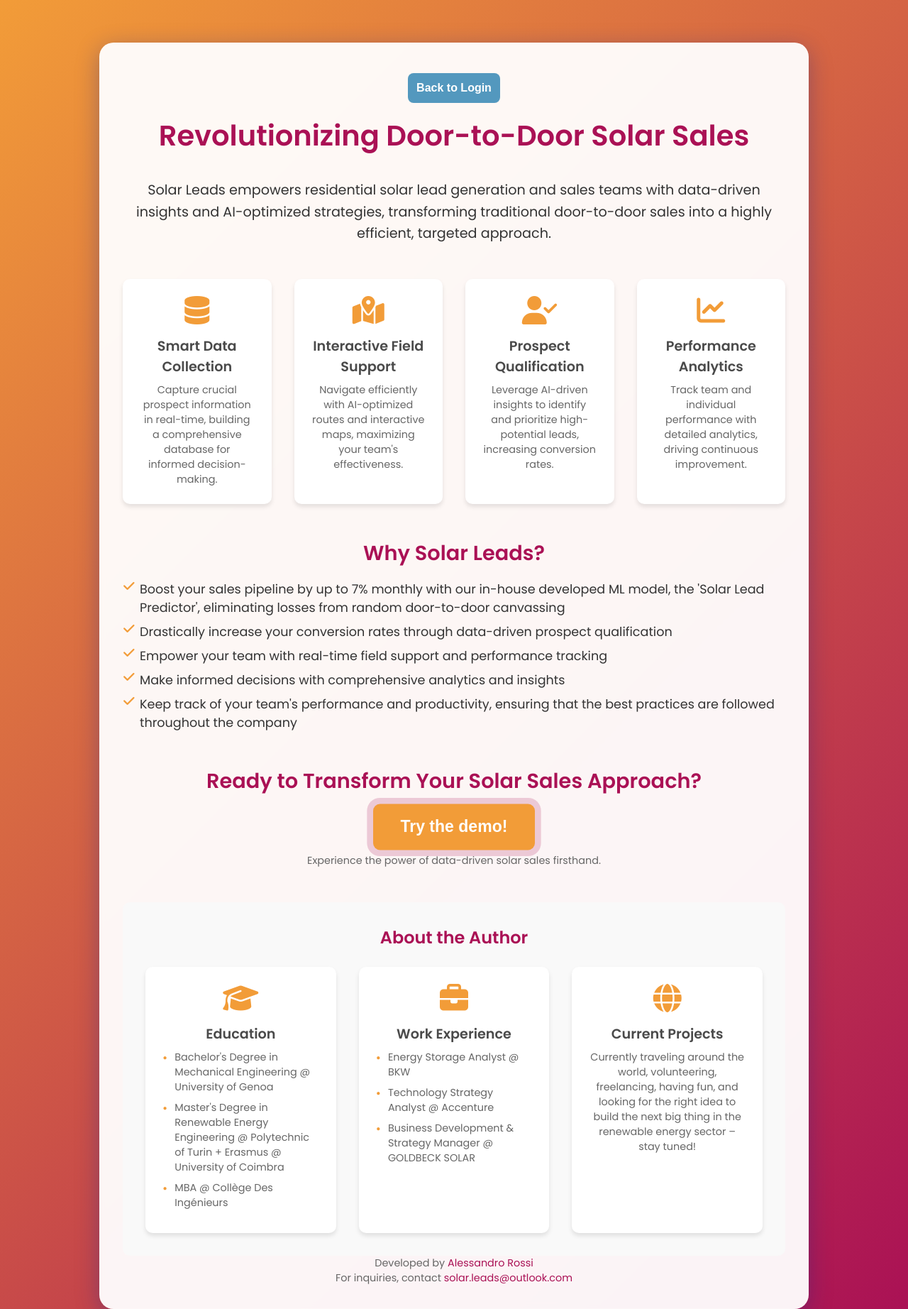
After one commit to alessandroredrouge/Solar-Leads, a Flask app: template app/templates/about.html in a window 1280 px wide. The commit adds this page. Shown: the whole page at 71% size. Run offline with Flask 2, Linux system fonts and the light colour scheme; the template is opened without the code that fills it, so the values that code supplies are empty; parts of the project's set-up code (start-up, migrations or seed data) failed here and were passed over; some libraries are stand-ins or nearby versions.

Commit message:
Created the 'About the project' page to give some more info to the users

```diff
--- a/app/main.py
+++ b/app/main.py
@@ -27,6 +27,14 @@ def login():
     Handles the login / demo testing.
     """
     return render_template('login.html')
+
+# Route for About Page
+@app.route('/about', methods=['GET'])
+def about():
+    """
+    Renders the About page.
+    """
+    return render_template('about.html')
 
 # Route for Role Selection Page
 @app.route('/role_selection', methods=['GET', 'POST'])
--- a/app/static/script.js
+++ b/app/static/script.js
@@ -6,6 +6,7 @@
 document.addEventListener('DOMContentLoaded', function() {
     const companyLoginBtn = document.getElementById('companyLogin');
     const tryDemoBtn = document.getElementById('tryDemo');
+    const aboutProjectBtn = document.getElementById('aboutProject');
 
     if (companyLoginBtn) {
         companyLoginBtn.addEventListener('click', function() {
@@ -16,6 +17,12 @@ document.addEventListener('DOMContentLoaded', function() {
     if (tryDemoBtn) {
         tryDemoBtn.addEventListener('click', function() {
             window.location.href = '/role_selection';
+        });
+    }
+
+    if (aboutProjectBtn) {
+        aboutProjectBtn.addEventListener('click', function() {
+            window.location.href = '/about';
         });
     }
 });
--- a/app/static/style.css
+++ b/app/static/style.css
@@ -985,3 +985,243 @@ tbody tr:hover {
 .delete-initiative:hover {
     background-color: #ee5253;
 }
+
+/* About page styles */
+/* Add these styles to your existing CSS file */
+
+.about-page {
+    max-width: 1000px;
+    margin: 0 auto;
+    padding: 2rem;
+}
+
+.about-page header {
+    text-align: center;
+    margin-bottom: 2rem;
+}
+
+.about-page h1 {
+    font-size: 2.5rem;
+    color: #AA1155;
+    margin-top: 1rem;
+}
+
+.about-intro {
+    font-size: 1.2rem;
+    line-height: 1.6;
+    text-align: center;
+    margin-bottom: 3rem;
+}
+
+.feature-grid {
+    display: grid;
+    grid-template-columns: repeat(auto-fit, minmax(200px, 1fr));
+    gap: 2rem;
+    margin-bottom: 3rem;
+}
+
+.feature-card {
+    background-color: #fff;
+    border-radius: 10px;
+    padding: 1.5rem;
+    text-align: center;
+    box-shadow: 0 4px 6px rgba(0, 0, 0, 0.1);
+    transition: transform 0.3s ease;
+}
+
+.feature-card:hover {
+    transform: translateY(-5px);
+}
+
+.feature-card i {
+    font-size: 2.5rem;
+    color: #F29C38;
+    margin-bottom: 1rem;
+}
+
+.feature-card h3 {
+    font-size: 1.2rem;
+    color: #4a4a4a;
+    margin-bottom: 0.5rem;
+}
+
+.feature-card p {
+    font-size: 0.9rem;
+    color: #666;
+}
+
+.about-details {
+    margin-bottom: 3rem;
+}
+
+.about-details h2 {
+    font-size: 1.8rem;
+    color: #AA1155;
+    margin-bottom: 1rem;
+}
+
+.about-details ul {
+    list-style-type: none;
+    padding-left: 0;
+}
+
+.about-details li {
+    font-size: 1.1rem;
+    margin-bottom: 0.5rem;
+    padding-left: 1.5rem;
+    position: relative;
+}
+
+.about-details li::before {
+    content: "\f00c";
+    font-family: "Font Awesome 5 Free";
+    font-weight: 900;
+    color: #F29C38;
+    position: absolute;
+    left: 0;
+}
+
+.cta-section {
+    text-align: center;
+    margin-bottom: 3rem;
+}
+
+.cta-section h2 {
+    font-size: 1.8rem;
+    color: #AA1155;
+    margin-bottom: 1rem;
+}
+
+.cta-button {
+    display: inline-block;
+    padding: 0.8rem 1.5rem;
+    font-size: 1.1rem;
+    color: #fff;
+    background-color: #F29C38;
+    border: none;
+    border-radius: 5px;
+    text-decoration: none;
+    transition: background-color 0.3s ease;
+}
+
+.cta-button:hover {
+    background-color: #AA1155;
+}
+
+.cta-subtext {
+    font-size: 0.9rem;
+    color: #666;
+    margin-top: 0.5rem;
+}
+
+.about-page footer {
+    text-align: center;
+    font-size: 0.9rem;
+    color: #666;
+}
+
+.about-page footer a {
+    color: #AA1155;
+    text-decoration: none;
+}
+
+.about-page footer a:hover {
+    text-decoration: underline;
+}
+
+@media (max-width: 768px) {
+    .about-page h1 {
+        font-size: 2rem;
+    }
+
+    .feature-grid {
+        grid-template-columns: 1fr;
+    }
+
+    .about-details li {
+        font-size: 1rem;
+    }
+
+    .cta-section h2 {
+        font-size: 1.5rem;
+    }
+}
+
+/* Author section styles */
+.author-section {
+    margin-top: 2rem; /* Reduced from 3rem */
+    padding: 2rem;
+    background-color: #f9f9f9;
+    border-radius: 10px;
+}
+
+.author-section h2 {
+    text-align: center;
+    color: #AA1155;
+    margin-bottom: 1.5rem; /* Reduced from 2rem */
+}
+
+.author-grid {
+    display: grid;
+    grid-template-columns: repeat(auto-fit, minmax(250px, 1fr));
+    gap: 2rem;
+}
+
+.author-card {
+    background-color: #fff;
+    border-radius: 10px;
+    padding: 1.5rem;
+    text-align: center;
+    box-shadow: 0 4px 6px rgba(0, 0, 0, 0.1);
+    transition: transform 0.3s ease;
+}
+
+.author-card:hover {
+    transform: translateY(-5px);
+}
+
+.author-card i {
+    font-size: 2.5rem;
+    color: #F29C38;
+    margin-bottom: 1rem;
+}
+
+.author-card h3 {
+    font-size: 1.2rem;
+    color: #4a4a4a;
+    margin-bottom: 0.5rem;
+}
+
+.author-card ul {
+    list-style-type: none;
+    padding-left: 0;
+    text-align: left;
+}
+
+.author-card li {
+    font-size: 0.9rem;
+    color: #666;
+    margin-bottom: 0.5rem;
+    position: relative;
+    padding-left: 1.2em; /* Add space for the dot */
+}
+
+.author-card li::before {
+    content: "\2022"; /* Unicode character for a bullet point */
+    color: #F29C38; /* Yellow color for the dot */
+    font-size: 1.2em; /* Slightly larger dot */
+    position: absolute;
+    left: 0;
+    top: -0.1em; /* Adjust vertical position */
+}
+
+.author-card p {
+    font-size: 0.9rem;
+    color: #666;
+}
+
+@media (max-width: 768px) {
+    .author-grid {
+        grid-template-columns: 1fr;
+    }
+}
--- /dev/null
+++ b/app/templates/about.html
@@ -0,0 +1,97 @@
+<!DOCTYPE html>
+<html lang="en">
+<head>
+    <meta charset="UTF-8">
+    <meta name="viewport" content="width=device-width, initial-scale=1.0">
+    <title>Solar Leads - About</title>
+    <link rel="stylesheet" href="{{ url_for('static', filename='style.css') }}">
+    <link rel="stylesheet" href="https://cdnjs.cloudflare.com/ajax/libs/font-awesome/6.1.1/css/all.min.css">
+</head>
+<body>
+    <div class="flex-container about-page">
+        <button id="backToLogin" onclick="window.location.href='/'">Back to Login</button>
+
+        <header>
+            <h1>Revolutionizing Door-to-Door Solar Sales</h1>
+        </header>
+
+        <section class="about-intro">
+            <p>Solar Leads empowers residential solar lead generation and sales teams with data-driven insights and AI-optimized strategies, transforming traditional door-to-door sales into a highly efficient, targeted approach.</p>
+        </section>
+
+        <section class="feature-grid">
+            <div class="feature-card">
+                <i class="fas fa-database"></i>
+                <h3>Smart Data Collection</h3>
+                <p>Capture crucial prospect information in real-time, building a comprehensive database for informed decision-making.</p>
+            </div>
+            <div class="feature-card">
+                <i class="fas fa-map-marked-alt"></i>
+                <h3>Interactive Field Support</h3>
+                <p>Navigate efficiently with AI-optimized routes and interactive maps, maximizing your team's effectiveness.</p>
+            </div>
+            <div class="feature-card">
+                <i class="fas fa-user-check"></i>
+                <h3>Prospect Qualification</h3>
+                <p>Leverage AI-driven insights to identify and prioritize high-potential leads, increasing conversion rates.</p>
+            </div>
+            <div class="feature-card">
+                <i class="fas fa-chart-line"></i>
+                <h3>Performance Analytics</h3>
+                <p>Track team and individual performance with detailed analytics, driving continuous improvement.</p>
+            </div>
+        </section>
+
+        <section class="about-details">
+            <h2>Why Solar Leads?</h2>
+            <ul>
+                <li>Boost your sales pipeline by up to 7% monthly with our in-house developed ML model, the 'Solar Lead Predictor', eliminating losses from random door-to-door canvassing</li>
+                <li>Drastically increase your conversion rates through data-driven prospect qualification</li>
+                <li>Empower your team with real-time field support and performance tracking</li>
+                <li>Make informed decisions with comprehensive analytics and insights</li>
+                <li>Keep track of your team's performance and productivity, ensuring that the best practices are followed throughout the company</li>
+            </ul>
+        </section>
+
+        <section class="cta-section">
+            <h2>Ready to Transform Your Solar Sales Approach?</h2>
+            <button id="tryDemo" class="main-button pulsate" style="background-color: #F29C38">Try the demo!</button>
+            <p class="cta-subtext">Experience the power of data-driven solar sales firsthand.</p>
+        </section>
+        <section class="author-section">
+            <h2>About the Author</h2>
+            <div class="author-grid">
+                <div class="author-card">
+                    <i class="fas fa-graduation-cap"></i>
+                    <h3>Education</h3>
+                    <ul>
+                        <li>Bachelor's Degree in Mechanical Engineering @ University of Genoa</li>
+                        <li>Master's Degree in Renewable Energy Engineering @ Polytechnic of Turin + Erasmus @ University of Coimbra</li>
+                        <li>MBA @ Collège Des Ingénieurs</li>
+                    </ul>
+                </div>
+                <div class="author-card">
+                    <i class="fas fa-briefcase"></i>
+                    <h3>Work Experience</h3>
+                    <ul>
+                        <li>Energy Storage Analyst @ BKW</li>
+                        <li>Technology Strategy Analyst @ Accenture</li>
+                        <li>Business Development & Strategy Manager @ GOLDBECK SOLAR</li>
+                    </ul>
+                </div>
+                <div class="author-card">
+                    <i class="fas fa-globe"></i>
+                    <h3>Current Projects</h3>
+                    <p>Currently traveling around the world, volunteering, freelancing, having fun, and looking for the right idea to build the next big thing in the renewable energy sector – stay tuned!</p>
+                </div>
+            </div>
+        </section>
+
+        <footer>
+            <p>Developed by <a href="https://www.linkedin.com/in/alessandro-rossi1/" target="_blank" rel="noopener noreferrer">Alessandro Rossi</a></p>
+            <p>For inquiries, contact <a href="mailto:solar.leads@outlook.com">solar.leads@outlook.com</a></p>
+        </footer>
+    </div>
+    <script src="{{ url_for('static', filename='script.js') }}"></script>
+</body>
+</html>
```
